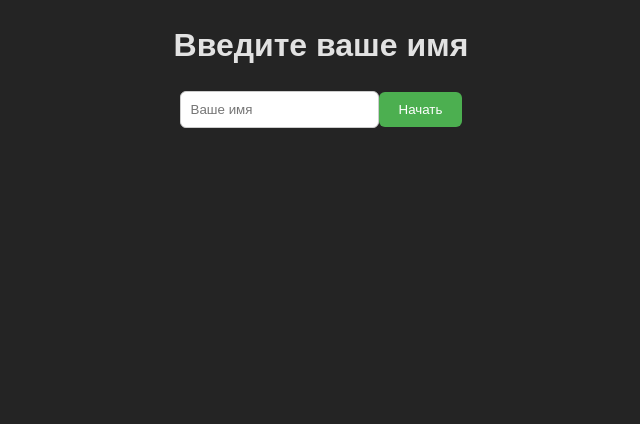
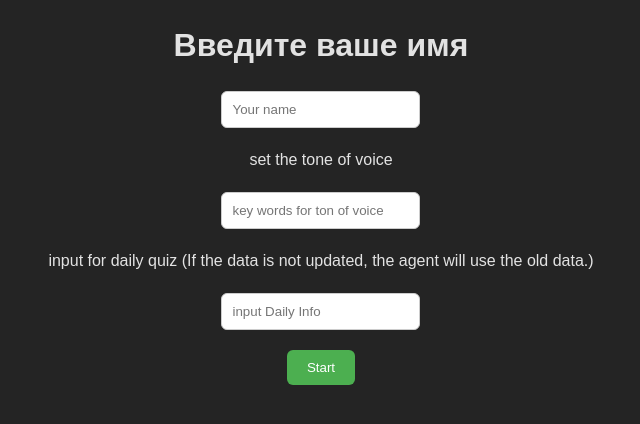
Before and after one commit to VladyslavSmahin/lucky-day, a React (Vite) app in the folder front/: page / in a window 1280 px wide. Shown: the top 424 px of the page, without its empty margins (319-959 px from the left). Built offline with nearby package versions, Linux system fonts and the light colour scheme.

Commit message:
add react.memo and ios audio support

```diff
--- a/front/src/App.css
+++ b/front/src/App.css
@@ -11,6 +11,12 @@ html, body {
     margin: 0;
     padding: 0;
     height: 100vh;
+}
+.startFrom{
+    display: flex;
+    flex-direction: column;
+    align-items: center;
+    gap: 20px;
 }
 .heygen-avatar{
     width: 50%;
--- a/front/src/App.jsx
+++ b/front/src/App.jsx
@@ -1,20 +1,49 @@
-import {useState, useRef, useEffect} from 'react';
+import {useState, useRef, memo} from 'react';
 import './App.css';
 
+const N8N_WEBHOOK_URL = 'https://t3d-projects.app.n8n.cloud/webhook/incoming-message';
+
+// 🔊 keys for ElevenLabs
 /*const ELEVENLABS_API_KEY = 'sk_2c7d605a06bef08acd46a55d5c14115c2480ae68c470c374';
 const ELEVENLABS_VOICE_ID = 'TERu3lB0KuECqdPTHehh';*/
-const N8N_WEBHOOK_URL = 'https://t3d-projects.app.n8n.cloud/webhook/incoming-message';
+
+// Msg component
+const Message = ({from, text, audio, username}) => (
+    <div className={`msg ${from}`}>
+        <strong>{from === 'user' ? username : 'Robert'}:</strong><br/>
+        {audio ? <audio controls src={audio}/> : <span style={{whiteSpace: 'pre-wrap'}}>{text}</span>}
+    </div>
+);
+
+// Chat (memoized to avoid re-rendering every text input)
+const Chat = memo(function Chat({messages, loading, username}) {
+    return (
+        <div className="chat">
+            {messages.map((msg, i) => (
+                <Message key={i} {...msg} username={username}/>
+            ))}
+            {loading && (
+                <div className="msg bot">
+                    <em>Robert is typing...</em>
+                </div>
+            )}
+        </div>
+    );
+});
 
 function App() {
     const [input, setInput] = useState('');
+    const [inputUsername, setInputUsername] = useState('');
+    const [inputTOV, setInputTOV] = useState('');
+    const [inputDailyInfo, setInputDailyInfo] = useState([]);
     const [messages, setMessages] = useState([]);
     const [loading, setLoading] = useState(false);
     const [recording, setRecording] = useState(false);
     const [username, setUsername] = useState('');
-    const [inputUsername, setInputUsername] = useState('');
     const mediaRecorderRef = useRef(null);
     const audioChunksRef = useRef([]);
 
+    // 🎤 Speech synthesis by ElevenLabs
     /*const synthesizeSpeechElevenLabs = async (text) => {
         try {
             const response = await fetch(
@@ -50,6 +79,7 @@ function App() {
         setMessages((prev) => [...prev, msg]);
     };
 
+// 🗣 Bot response + voiceover
     const handleBotReply = async (data) => {
         const replyText = data?.[0]?.output || '...';
         const speechText = data?.[0]?.speech || replyText;
@@ -58,7 +88,7 @@ function App() {
 
         /*const audioUrl = await synthesizeSpeechElevenLabs(speechText);
         if (audioUrl) {
-            addMessage({ from: 'bot', audio: audioUrl });
+            addMessage({from: 'bot', audio: audioUrl});
         }*/
     };
 
@@ -78,23 +108,31 @@ function App() {
                     type: 'text',
                     message: trimmedInput,
                     userId: username,
+                    TOV: inputTOV,
+                    inputDailyInfo: inputDailyInfo,
                 }),
             });
 
             const data = await res.json();
             await handleBotReply(data);
         } catch (error) {
-            console.error('Ошибка запроса:', error);
-            addMessage({from: 'bot', text: 'Ошибка запроса'});
+            console.error('Error:', error);
+            addMessage({from: 'bot', text: 'Error'});
         } finally {
             setLoading(false);
         }
     };
 
+// 🎙️ voice recording
     const startRecording = async () => {
         try {
             const stream = await navigator.mediaDevices.getUserMedia({audio: true});
-            const mediaRecorder = new MediaRecorder(stream);
+
+            const mimeType = MediaRecorder.isTypeSupported('audio/webm')
+                ? 'audio/webm'
+                : 'audio/mp4'; //  Safari / iOS
+
+            const mediaRecorder = new MediaRecorder(stream, {mimeType});
 
             audioChunksRef.current = [];
 
@@ -105,12 +143,15 @@ function App() {
             };
 
             mediaRecorder.onstop = async () => {
-                const audioBlob = new Blob(audioChunksRef.current, {type: 'audio/webm'});
+                // ✅ Используем тот же mimeType при создании Blob
+                const audioBlob = new Blob(audioChunksRef.current, {type: mimeType});
+
                 const formData = new FormData();
-                formData.append('data_voice', audioBlob, 'voice.webm');
+                formData.append('data_voice', audioBlob, `voice.${mimeType === 'audio/webm' ? 'webm' : 'mp4'}`);
                 formData.append('type', 'audio');
                 formData.append('userId', username);
 
+                // Локальное воспроизведение
                 const audioUrl = URL.createObjectURL(audioBlob);
                 addMessage({from: 'user', audio: audioUrl});
 
@@ -124,8 +165,8 @@ function App() {
                     const data = await res.json();
                     await handleBotReply(data);
                 } catch (error) {
-                    console.error('Ошибка при отправке голоса:', error);
-                    addMessage({from: 'bot', text: 'Ошибка при отправке голоса'});
+                    console.error('sending voice Error:', error);
+                    addMessage({from: 'bot', text: 'sending voice Error'});
                 } finally {
                     setLoading(false);
                 }
@@ -135,10 +176,11 @@ function App() {
             mediaRecorder.start();
             setRecording(true);
         } catch (err) {
-            console.error('Не удалось начать запись:', err);
-            addMessage({from: 'bot', text: 'Не удалось начать запись: ' + err.message});
+            console.error('recording error:', err);
+            addMessage({from: 'bot', text: 'recording error: ' + err.message});
         }
     };
+
 
     const stopRecording = () => {
         if (mediaRecorderRef.current) {
@@ -147,24 +189,33 @@ function App() {
         }
     };
 
-    const Message = ({from, text, audio}) => (
-        <div className={`msg ${from}`}>
-            <strong>{from === 'user' ? username : 'Роберт'}:</strong><br/>
-            {audio ? <audio controls src={audio}/> : <span style={{whiteSpace: 'pre-wrap'}}>{text}</span>}
-        </div>
-    );
-
     if (!username) {
         return (
             <div className="App">
                 <h1>Введите ваше имя</h1>
-                <form onSubmit={handleSetUsername}>
+                <form className="startFrom" onSubmit={handleSetUsername}>
                     <input
+                        id="name"
                         value={inputUsername}
                         onChange={(e) => setInputUsername(e.target.value)}
-                        placeholder="Ваше имя"
+                        placeholder="Your name"
                     />
-                    <button type="submit">Начать</button>
+                    <label htmlFor="inputTOV">set the tone of voice</label>
+                    <input
+                        id="inputTOV"
+                        value={inputTOV}
+                        onChange={(e) => setInputTOV(e.target.value)}
+                        placeholder="key words for ton of voice"
+                    />
+                    <label htmlFor="inputDailyInfo">input for daily quiz (If the data is not updated, the agent will use
+                        the old data.)</label>
+                    <input
+                        id="inputDailyInfo"
+                        value={inputDailyInfo}
+                        onChange={(e) => setInputDailyInfo(e.target.value)}
+                        placeholder="input Daily Info"
+                    />
+                    <button type="submit">Start</button>
                 </form>
             </div>
         );
@@ -174,31 +225,23 @@ function App() {
         <div className="App">
             <h1>n8n Чат ({username})</h1>
 
-            <div className="chat">
-                {messages.map((msg, i) => (
-                    <Message key={i} {...msg} />
-                ))}
-                {loading && (
-                    <div className="msg bot">
-                        <em>Роберт печатает...</em>
-                    </div>
-                )}
-            </div>
+            <Chat messages={messages} loading={loading} username={username}/>
 
             <div className="input-box">
                 <input
+                    id="msgInput"
                     value={input}
                     onChange={(e) => setInput(e.target.value)}
                     onKeyDown={(e) => {
                         if (e.key === 'Enter' && !e.nativeEvent.isComposing) sendMessage();
                     }}
-                    placeholder="Введите сообщение"
+                    placeholder="Enter your message"
                 />
                 <button onClick={sendMessage} disabled={loading}>
-                    {loading ? '...' : 'Отправить'}
+                    {loading ? '...' : 'Send'}
                 </button>
                 <button onClick={recording ? stopRecording : startRecording} disabled={loading}>
-                    {recording ? '🛑 Стоп' : '🎙️ Говорить'}
+                    {recording ? '🛑 Stop' : '🎙️ Speak'}
                     {recording && <span className="recording-dot"/>}
                 </button>
             </div>
```
Also changed, not shown: front/notes.txt, 1 other file (tests, documents, lock files or other folders).
